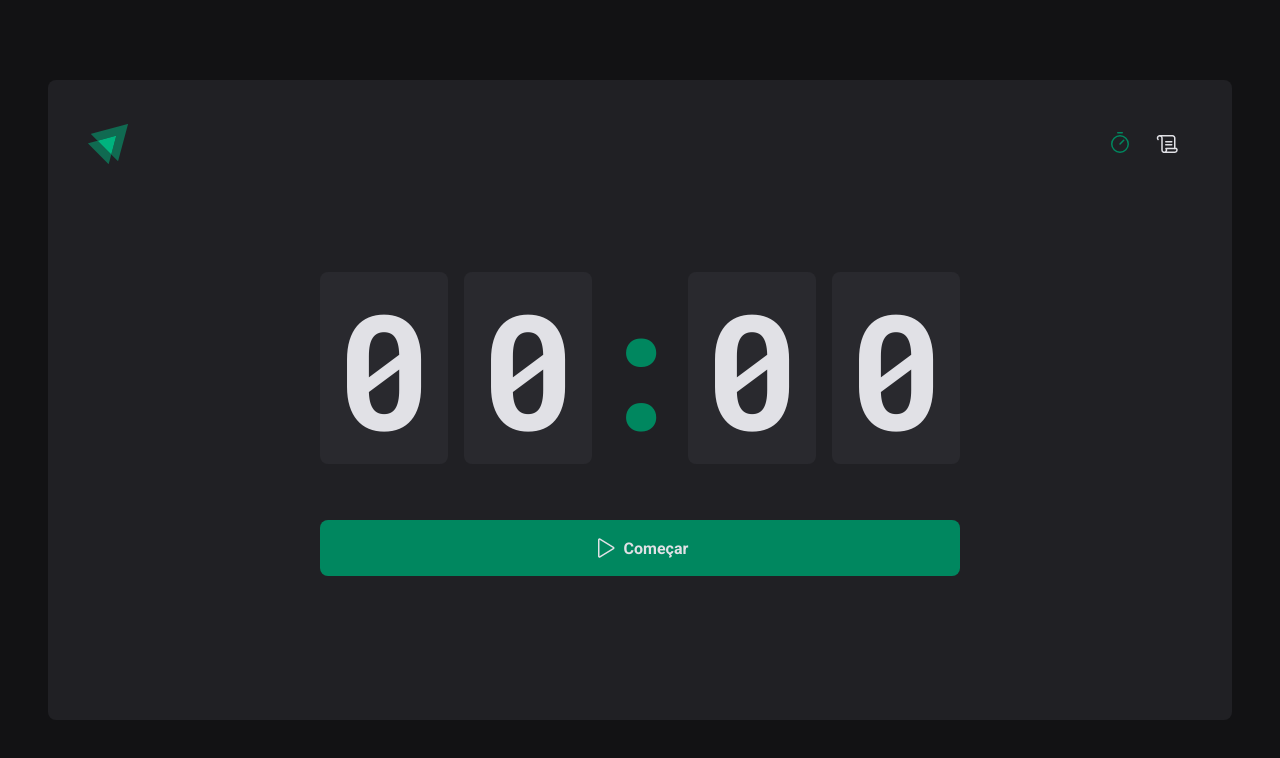
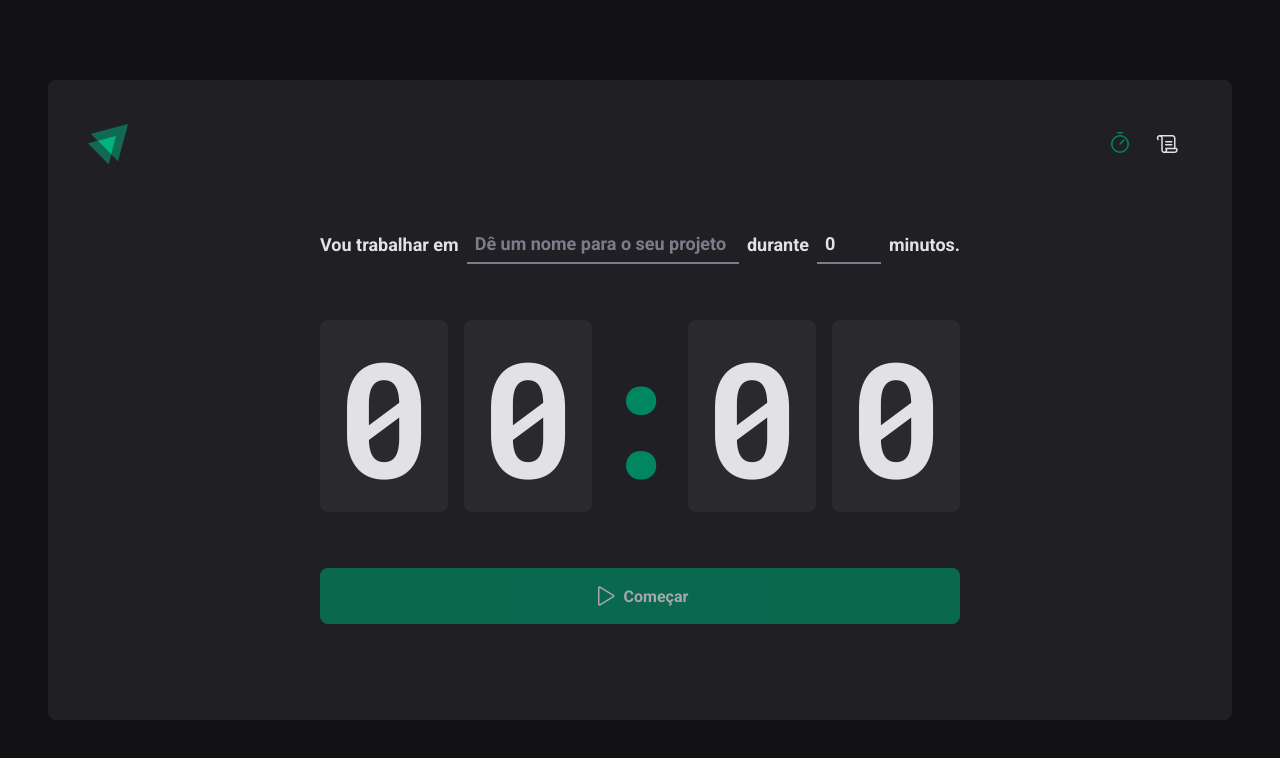
Before and after one commit to AfonsoHM/pomodoro-timer, a React (Vite) app: page / in a window 1280 px wide. Shown: the top 758 px of the page. Built offline with nearby package versions, Linux system fonts and the light colour scheme.

Commit message:
Contexto no formulário

```diff
--- a/src/pages/Home/Countdown/index.tsx
+++ b/src/pages/Home/Countdown/index.tsx
@@ -1,22 +1,22 @@
-import { useContext, useEffect, useState } from "react";
+import { useContext, useEffect } from "react";
 import { CountdownContainer, Separator } from "./styles";
 import { differenceInSeconds } from "date-fns";
 import { CyclesContext } from "..";
 
 
 export function Countdown() {
-  const {activeCycle, activeCycleId, markCurrentCycleAsFinished} = useContext(CyclesContext)
-  const [amountSecondsPassed, setAmountSecondsPassed] = useState(0)
+  const {activeCycle, activeCycleId, markCurrentCycleAsFinished, amountSecondsPassed, setSecondsPassed} = useContext(CyclesContext)
+
 
   const totalSeconds = activeCycle ? activeCycle.minutesAmount * 60 : 0;
 
-    const currentSeconds = activeCycle ? totalSeconds - amountSecondsPassed : 0;
+  const currentSeconds = activeCycle ? totalSeconds - amountSecondsPassed : 0;
 
-    const minutesAmount = Math.floor(currentSeconds / 60);
-    const secondsAmount = currentSeconds % 60;
+  const minutesAmount = Math.floor(currentSeconds / 60);
+  const secondsAmount = currentSeconds % 60;
 
-    const minutes = String(minutesAmount).padStart(2, '0');
-    const seconds = String(secondsAmount).padStart(2, '0');
+  const minutes = String(minutesAmount).padStart(2, '0');
+  const seconds = String(secondsAmount).padStart(2, '0');
 
     useEffect(() => {
       if(activeCycle) {
@@ -35,12 +35,12 @@
         if(secondsDifference >= totalSeconds) {
           markCurrentCycleAsFinished()
 
-          setAmountSecondsPassed(totalSeconds)
+          setSecondsPassed(totalSeconds)
 
           clearInterval(interval)
 
         } else {
-          setAmountSecondsPassed( secondsDifference )
+          setSecondsPassed( secondsDifference )
         }
 
       }, 1000)
--- a/src/pages/Home/NewCycleForm/index.tsx
+++ b/src/pages/Home/NewCycleForm/index.tsx
@@ -1,27 +1,12 @@
-import { useForm } from "react-hook-form";
+import {  useFormContext } from "react-hook-form";
 import { FormContainer, MinutesAmountInput, TaskInput } from "./styles";
-import *as zod from 'zod'
-import { zodResolver } from "@hookform/resolvers/zod";
-
-const newCycleFormValidationSchema = zod.object({
-  task: zod.string().min(1, 'Informe a tarefa'),
-  minutesAmount: zod.number()
-  .min(1, 'ciclo precisa ser de no mínimo 5 minutos.' )
-  .max(60, 'ciclo precisa ser de no máximo 60 minutos.'),
-})
+import { useContext } from "react";
+import { CyclesContext } from "..";
 
 
-type NewCycleFormDate = zod.infer<typeof newCycleFormValidationSchema>
-
 export function NewCycleForm() {
-
-  const { register, handleSubmit, watch, reset } = useForm<NewCycleFormDate>({
-    resolver: zodResolver(newCycleFormValidationSchema),
-    defaultValues: {
-      task: '',
-      minutesAmount: 0,
-    },
-  });
+  const {activeCycle} = useContext(CyclesContext)
+  const {register} = useFormContext()
 
   return (
     <FormContainer>
@@ -47,7 +32,7 @@
             placeholder="00"
             disabled={!!activeCycle}
             step={5}
-            min={1}
+            min={5}
             max={60}
             {...register('minutesAmount', { valueAsNumber:true })}
           />
--- a/src/pages/Home/index.tsx
+++ b/src/pages/Home/index.tsx
@@ -1,5 +1,5 @@
 import { HandPalm, Play } from "phosphor-react";
-import { useForm } from 'react-hook-form'
+import { FormProvider, useForm } from 'react-hook-form'
 import { zodResolver } from '@hookform/resolvers/zod';
 import * as zod from 'zod';
 import { createContext, useEffect, useState } from "react";
@@ -21,17 +21,42 @@
 interface CyclesContextType {
   activeCycle: Cycle | undefined;
   activeCycleId: string | null;
+  amountSecondsPassed: number;
   markCurrentCycleAsFinished: () => void;
+  setSecondsPassed: (seconds: number) => void
 }
 
 export const CyclesContext = createContext({} as CyclesContextType)
 
+const newCycleFormValidationSchema = zod.object({
+  task: zod.string().min(1, 'Informe a tarefa'),
+  minutesAmount: zod.number()
+  .min(1, 'ciclo precisa ser de no mínimo 5 minutos.' )
+  .max(60, 'ciclo precisa ser de no máximo 60 minutos.'),
+})
+
+type NewCycleFormDate = zod.infer<typeof newCycleFormValidationSchema>
+
 export function Home() {
   const [cycles, setCycles] = useState<Cycle[]>([]);
   const [activeCycleId, setActiveCycleId] = useState<string | null>(null)
+  const [amountSecondsPassed, setAmountSecondsPassed] = useState(0)
 
+  const newCycleForm = useForm<NewCycleFormDate>({
+    resolver: zodResolver(newCycleFormValidationSchema),
+    defaultValues: {
+      task: '',
+      minutesAmount: 0,
+    },
+  });
+
+  const { handleSubmit, watch, reset } = newCycleForm
 
   const activeCycle = cycles.find((cycles) => cycles.id === activeCycleId)
+
+  function setSecondsPassed(seconds: number) {
+    setAmountSecondsPassed(seconds)
+  }
 
   function markCurrentCycleAsFinished() {
       setCycles((state) => state.map((cycle) => {
@@ -44,22 +69,22 @@
       )
   }
 
-  // function handleCreateNewCycle(data: NewCycleFormDate) {
-  //   const id = String(new Date().getTime());
+  function handleCreateNewCycle(data: NewCycleFormDate) {
+    const id = String(new Date().getTime());
 
-  //   const newCycle: Cycle = {
-  //     id,
-  //     task: data.task,
-  //     minutesAmount: data.minutesAmount,
-  //     startDate: new Date(),
-  //   }
+    const newCycle: Cycle = {
+      id,
+      task: data.task,
+      minutesAmount: data.minutesAmount,
+      startDate: new Date(),
+    }
 
-  //   setCycles((state) => [...state, newCycle])
-  //   setActiveCycleId(id)
-  //   setAmountSecondsPassed(0)
+    setCycles((state) => [...state, newCycle])
+    setActiveCycleId(id)
+    setAmountSecondsPassed(0)
 
-  //   reset()
-  // }
+    reset()
+  }
 
   function handleInterrupter() {
     setCycles((state) => state.map((cycle) => {
@@ -73,15 +98,17 @@
     setActiveCycleId(null)
   }
 
-  // const task = watch('task')
-  // Auxiliary variable for disable
-  // const isSubmitDisabled = !task;
+  const task = watch('task')
+  //Auxiliary variable for disable
+  const isSubmitDisabled = !task;
 
   return (
     <HomeContainer>
-      <form /*onSubmit={handleSubmit(handleCreateNewCycle)} */ action="">
-        <CyclesContext.Provider value={{activeCycle, activeCycleId, markCurrentCycleAsFinished}}>
-          {/* <NewCycleForm /> */}
+      <form onSubmit={handleSubmit(handleCreateNewCycle)}  action="">
+        <CyclesContext.Provider value={{activeCycle, activeCycleId, markCurrentCycleAsFinished, amountSecondsPassed, setSecondsPassed}}>
+          <FormProvider {...newCycleForm}>
+            <NewCycleForm />
+          </FormProvider>
           <Countdown />
         </CyclesContext.Provider>
 
@@ -91,7 +118,7 @@
             Interromper
           </StopCountdownButton>
         ) : (
-          <StartCountdownButton /*disabled={isSubmitDisabled}*/ type="submit">
+          <StartCountdownButton disabled={isSubmitDisabled} type="submit">
             <Play size={24} />
             Começar
         </StartCountdownButton>
```
